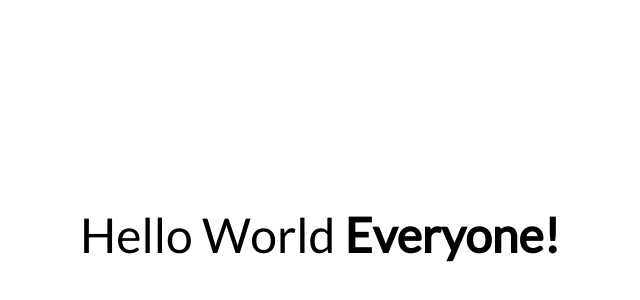
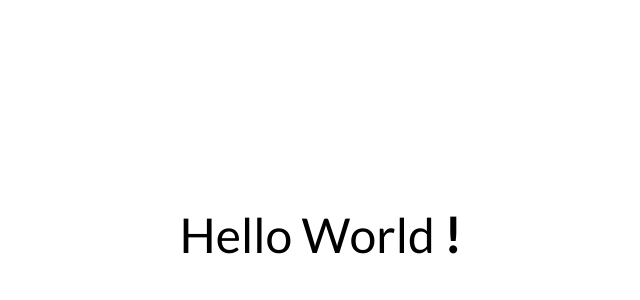
Before and after one commit to carlosloureda/hello_world_redux, a React (Create React App) app: page / in a window 1280 px wide. Shown: the part 166-466 px from the top of the page, without its empty margins (320-960 px from the left). Built offline with nearby package versions, Linux system fonts and the light colour scheme.

Commit message:
Added getState

```diff
--- a/src/App.js
+++ b/src/App.js
@@ -8,11 +8,9 @@ const initialState = { name: "Everyone" };
 const store = createStore(reducer, initialState);
 
 class App extends Component {
-  state = {
-    name: "Everyone"
-  };
   render() {
-    return <HelloWorld name={this.state.name} />;
+    const state = store.getState();
+    return <HelloWorld name={state.name} />;
   }
 }
 
```
